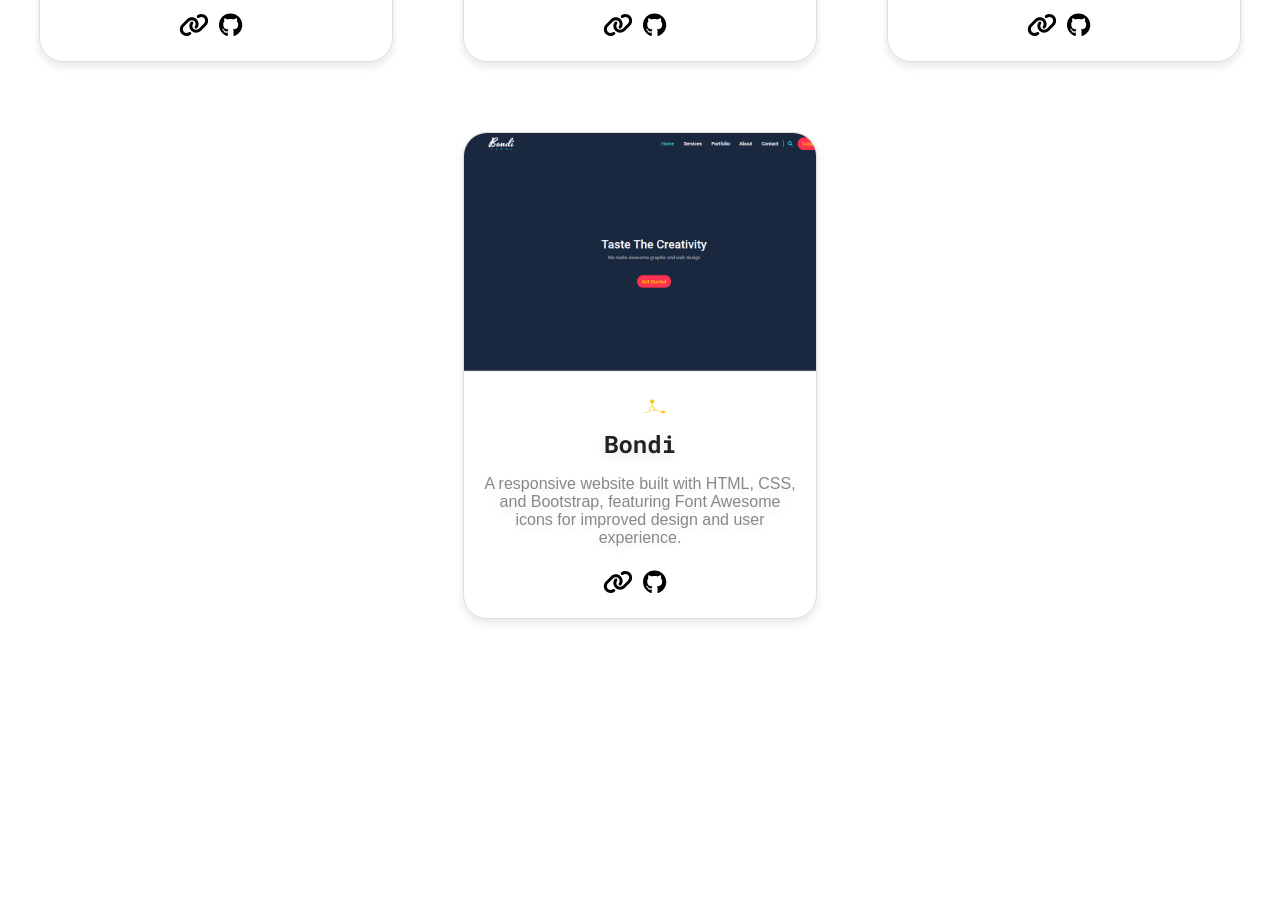
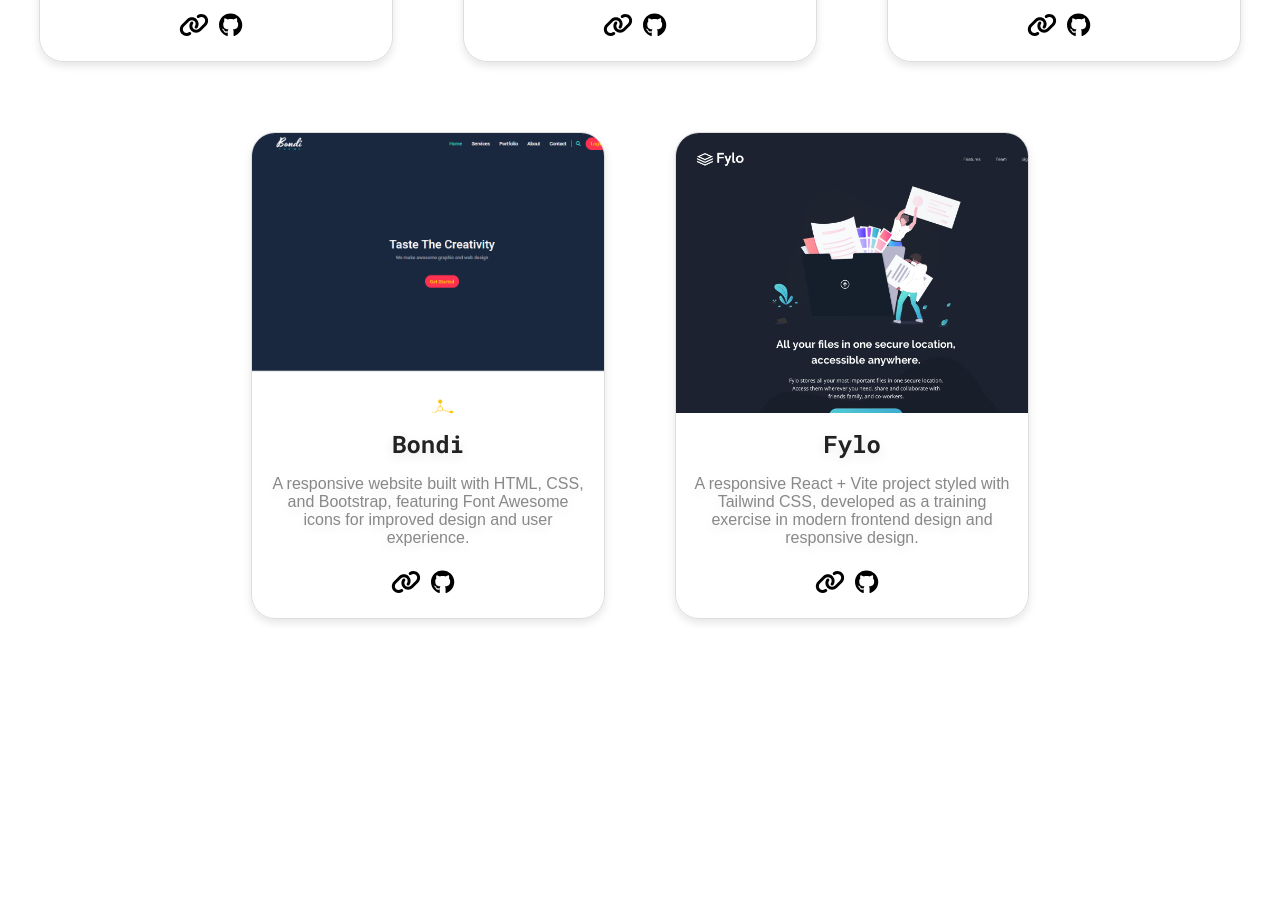
Before and after one commit to SamRizk194/Portfolio, a React (Vite) app: page / in a window 1280 px wide. Shown: the part 1640-2539 px from the top of the page. Built offline with nearby package versions, Linux system fonts and the light colour scheme.

Commit message:
modifing my cv

```diff
--- a/src/Components/Hero/Projects/Projects.jsx
+++ b/src/Components/Hero/Projects/Projects.jsx
@@ -6,6 +6,7 @@ import edusity from "../../../assets/edusity.png";
 import bondi from "../../../assets/bondi.png";
 import Lottie from "react-lottie";
 import animationData1 from "../../../animation/arrow.json";
+import tailwind from "../../../assets/tailwind.jpg";
 
 function Projects() {
   const defaultOptions = {
@@ -53,6 +54,14 @@ function Projects() {
             linkOne="https://bondi-project.netlify.app/"
             linkTwo="https://github.com/SamRizk194/Bondi"
           />
+
+          <ProjectCard
+            src={tailwind}
+            name="Fylo"
+            description="A responsive React + Vite project styled with Tailwind CSS, developed as a training exercise in modern frontend design and responsive design."
+            linkOne="https://sam-tailwind.netlify.app/"
+            linkTwo="https://github.com/SamRizk194/Tailwind-Practice"
+          />
         </div>
       </section>
     </>
```
Also changed, not shown: src/assets/tailwind.jpg (added), 1 other file (tests, documents, lock files or other folders).
